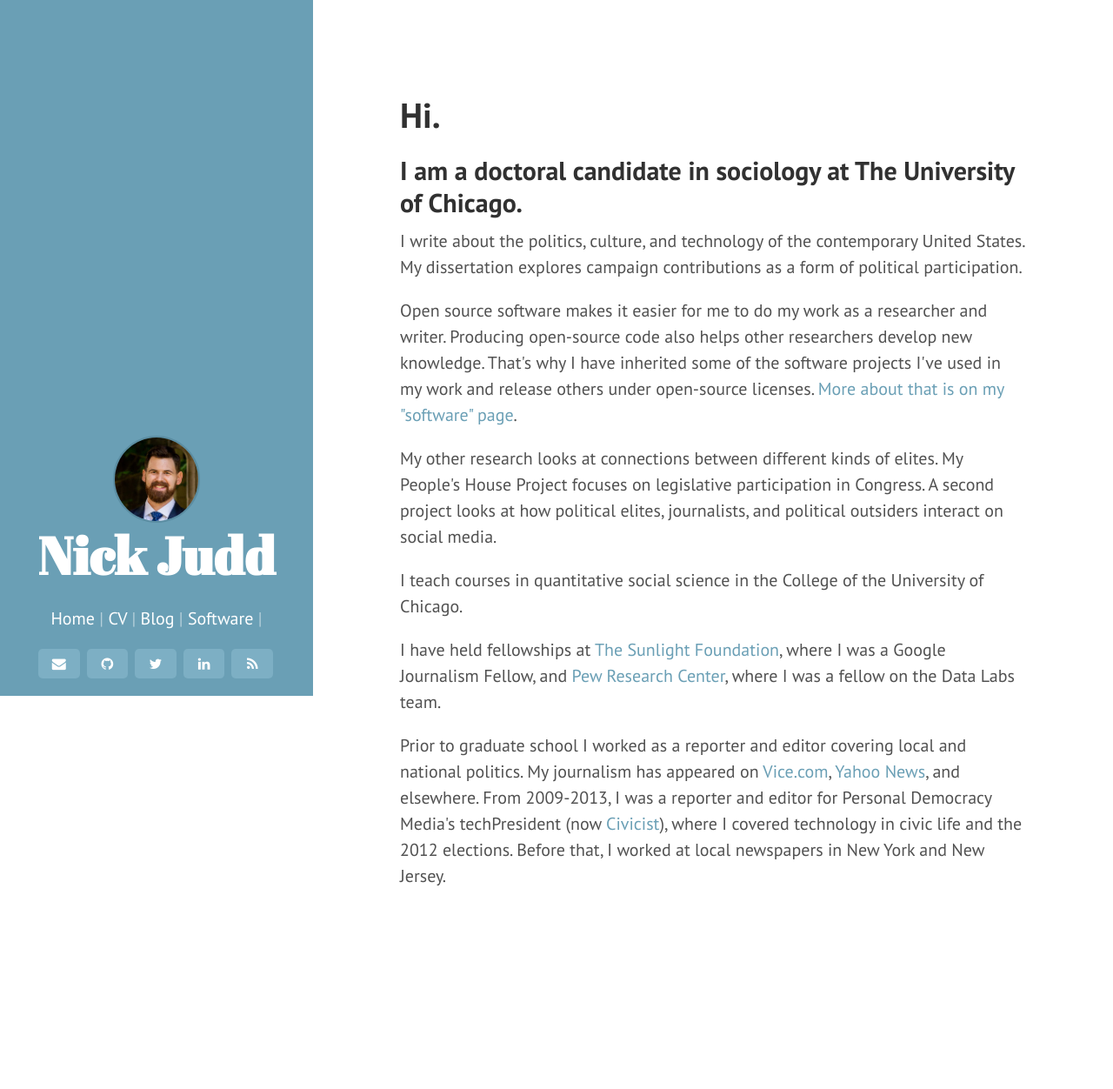
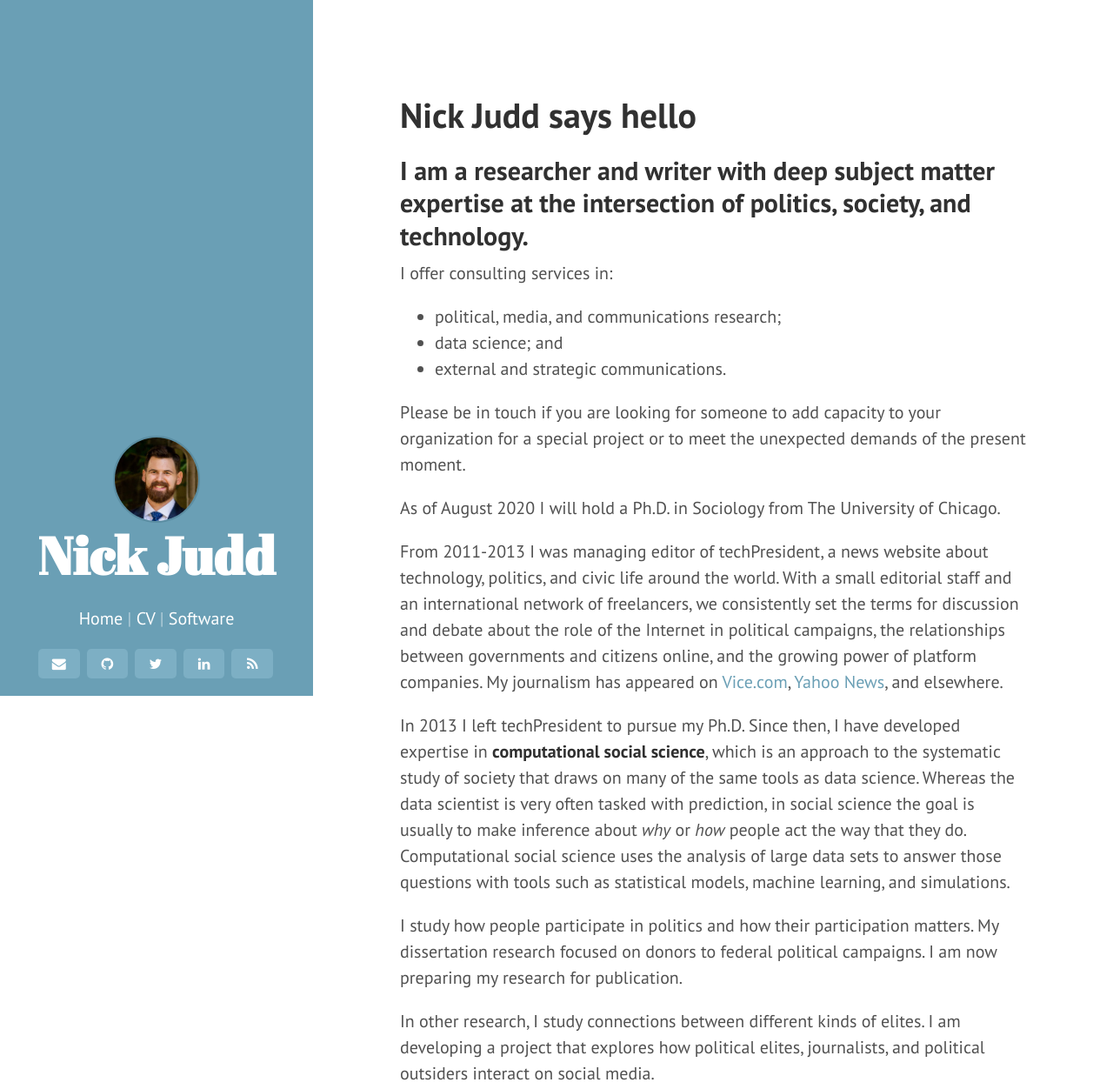
Before and after one commit to nclarkjudd/nclarkjudd.github.io, a plain HTML site: page index.html in a window 1280 px wide. Shown: the top 1252 px of the page at 87% size. Before the commit the page ends 1122 px from the top, so only its background shows below. Drawn offline with Linux system fonts and the light colour scheme; a web font is replaced by a local one.

Commit message:
update home page

```diff
--- a/index.html
+++ b/index.html
@@ -8,7 +8,7 @@
 		<!-- Enable responsiveness on mobile devices-->
 		<meta name="viewport" content="width=device-width, initial-scale=1.0, maximum-scale=1">
 
-		<title>Hi.</title>
+		<title>Nick Judd says hello</title>
 
 		<!-- CSS -->
 		<link href="//fonts.googleapis.com/" rel="dns-prefetch">
@@ -39,7 +39,7 @@
 			<p></p>
 		</div>
 		<nav class="sidebar-nav">
-		  <a href="/">Home</a> | <a href="/files/ncj-cv.pdf">CV</a> | <a href="/blog/">Blog</a> | <a href="/software.html">Software</a> |
+		  <a href="/">Home</a> | <a href="/files/ncj-cv.pdf">CV</a> | <a href="/software.html">Software</a>
 		</nav>
 		<nav class="sidebar-nav">
 			<a class="sidebar-nav-item" href="mailto:nick@nclarkjudd.com">
@@ -60,16 +60,24 @@
 		</nav>
 	</div>
 </div>		<div class="content container">
-    <h1>Hi.</h1>
+    <h1>Nick Judd says hello</h1>
 
 
-    <h2>I am a doctoral candidate in sociology at The University of Chicago.</h2>
-<p>I write about the politics, culture, and technology of the contemporary United States. My dissertation explores campaign contributions as a form of political participation.</p>
-<p>Open source software makes it easier for me to do my work as a researcher and writer. Producing open-source code also helps other researchers develop new knowledge. That's why I have inherited some of the software projects I've used in my work and release others under open-source licenses. <a href="./software.html">More about that is on my "software" page</a>.</p>
-<p>My other research looks at connections between different kinds of elites. My People's House Project focuses on legislative participation in Congress. A second project looks at how political elites, journalists, and political outsiders interact on social media.</p>
-<p>I teach courses in quantitative social science in the College of the University of Chicago.</p>
+    <h2>I am a researcher and writer with deep subject matter expertise at the intersection of politics, society, and technology.</h2>
+<p>I offer consulting services in:</p>
+<ul>
+<li>political, media, and communications research; </li>
+<li>data science; and</li>
+<li>external and strategic communications.</li>
+</ul>
+<p>Please be in touch if you are looking for someone to add capacity to your organization for a special project or to meet the unexpected demands of the present moment.</p>
+<p>As of August 2020 I will hold a Ph.D. in Sociology from The University of Chicago.</p>
+<p>From 2011-2013 I was managing editor of techPresident, a news website about technology, politics, and civic life around the world. With a small editorial staff and an international network of freelancers, we consistently set the terms for discussion and debate about the role of the Internet in political campaigns, the relationships between governments and citizens online, and the growing power of platform companies. My journalism has appeared on <a href="http://www.vice.com">Vice.com</a>, <a href="http://news.yahoo.com">Yahoo News</a>, and elsewhere. </p>
+<p>In 2013 I left techPresident to pursue my Ph.D. Since then, I have developed expertise in <strong>computational social science</strong>, which is an approach to the systematic study of society that draws on many of the same tools as data science. Whereas the data scientist is very often tasked with prediction, in social science the goal is usually to make inference about <em>why</em> or <em>how</em> people act the way that they do. Computational social science uses the analysis of large data sets to answer those questions with tools such as statistical models, machine learning, and simulations.</p>
+<p>I study how people participate in politics and how their participation matters. My dissertation research focused on donors to federal political campaigns. I am now preparing my research for publication.</p>
+<p>In other research, I study connections between different kinds of elites. I am developing a project that explores how political elites, journalists, and political outsiders interact on social media.</p>
+<p>I also teach courses in quantitative social science in the College of the University of Chicago.</p>
 <p>I have held fellowships at <a href="http://www.sunlightfoundation.org">The Sunlight Foundation</a>, where I was a Google Journalism Fellow, and <a href="http://www.pewresearch.org">Pew Research Center</a>, where I was a fellow on the Data Labs team.</p>
-<p>Prior to graduate school I worked as a reporter and editor covering local and national politics. My journalism has appeared on <a href="http://www.vice.com">Vice.com</a>, <a href="http://news.yahoo.com">Yahoo News</a>, and elsewhere. From 2009-2013, I was a reporter and editor for Personal Democracy Media's techPresident (now <a href="http://www.civichall.org/civicist">Civicist</a>), where I covered technology in civic life and the 2012 elections. Before that, I worked at local newspapers in New York and New Jersey.</p>
 
 		</div>
 		<script>
```
Also changed, not shown: authors.html (+1 -1 lines), blog/2016/02/13/emacs-notes/index.html (+1 -1 lines), blog/2016/02/index.html (+1 -1 lines), blog/2016/03/30/so-you-want-a-specific-python-version-on-a-server-where-you-dont-have-root/index.html (+1 -1 lines), blog/2016/03/index.html (+1 -1 lines), blog/2016/index.html (+1 -1 lines), blog/index.html (+1 -1 lines), categories.html (+1 -1 lines), category/notes.html (+15 -7 lines), pages/bloga.html (+1 -1 lines), software.html (+1 -1 lines), tags.html (+1 -1 lines).
